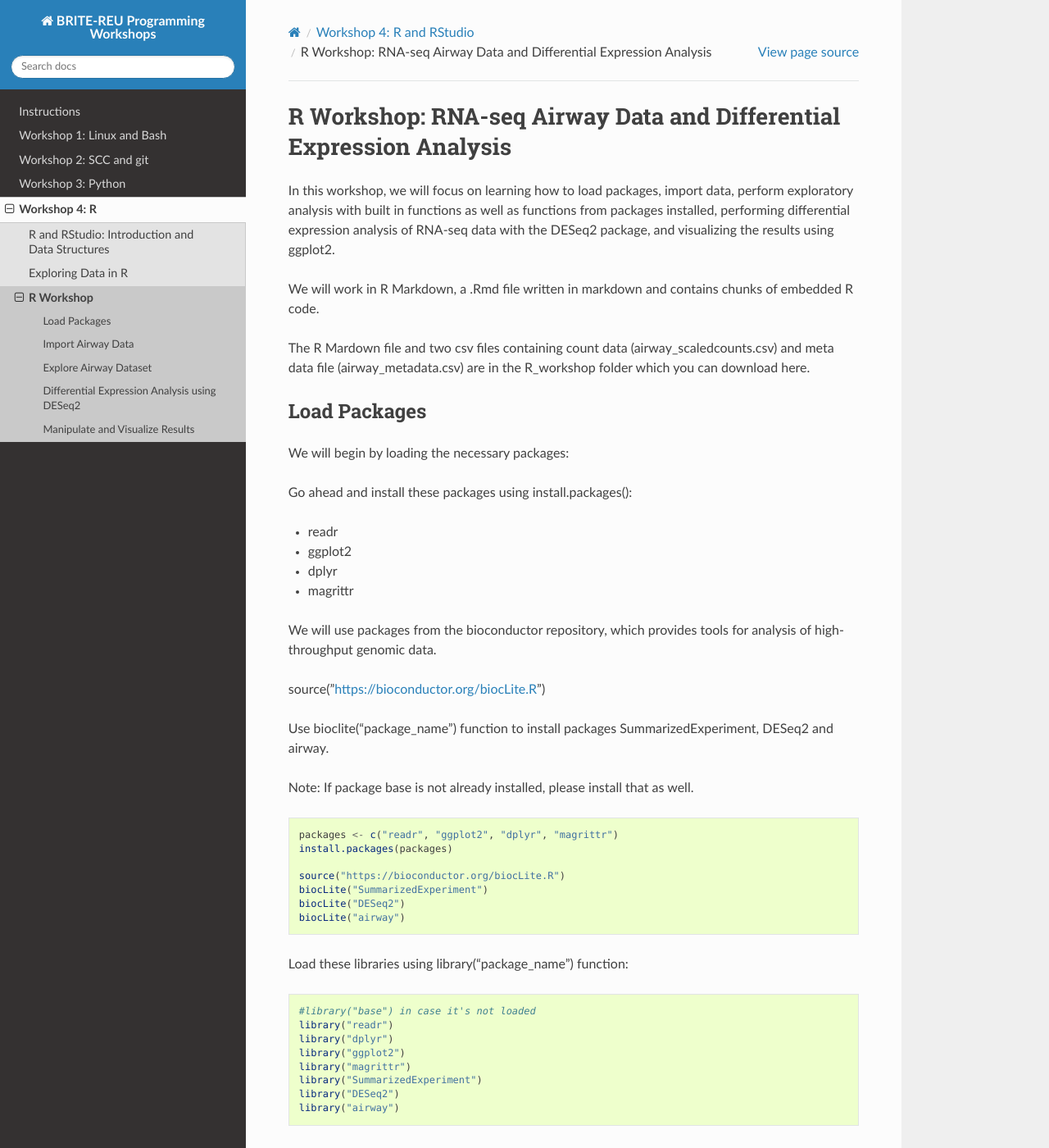
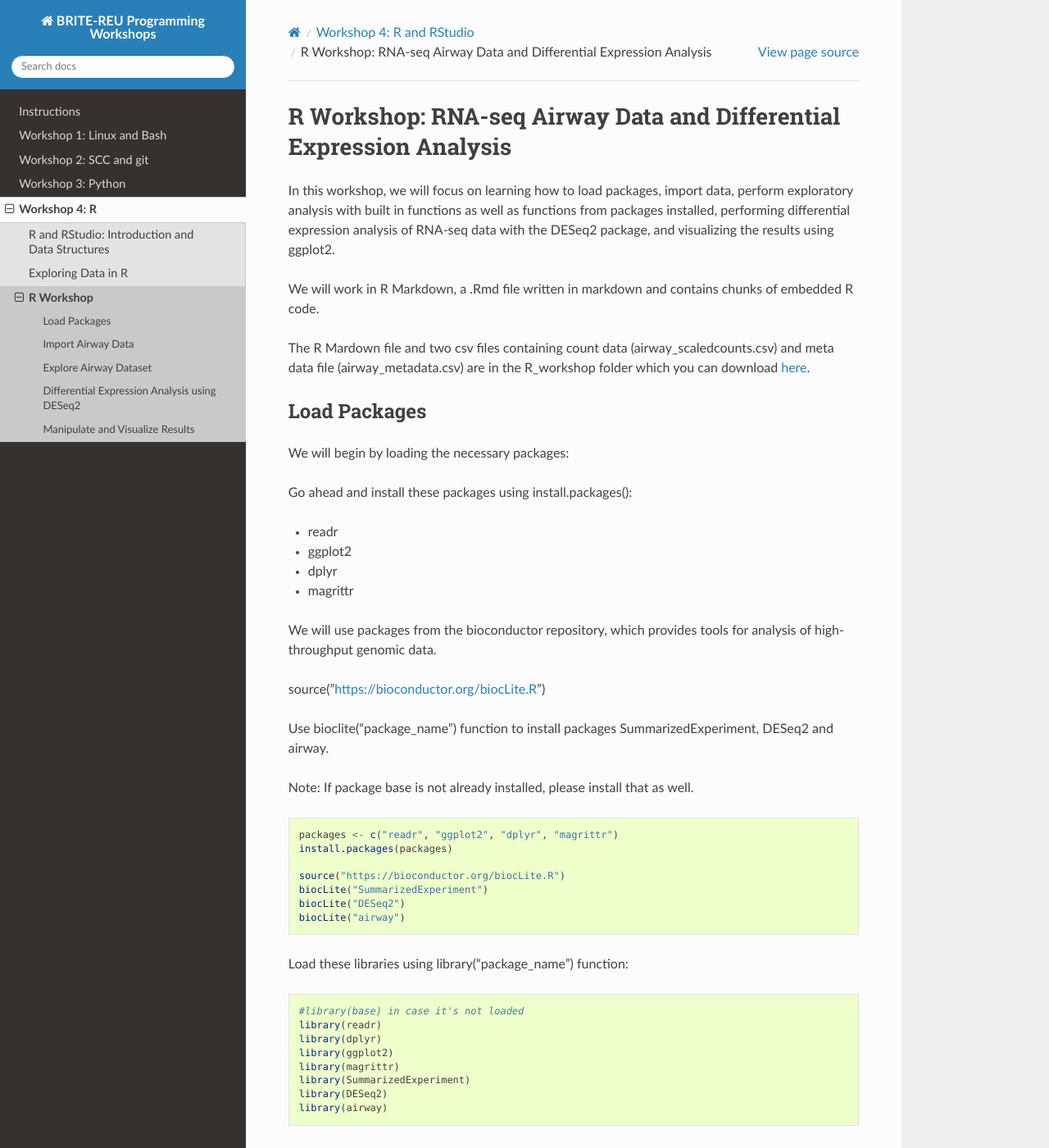
Before and after one commit to BRITE-REU/programming-workshops, a Sphinx documentation site: the page built from source/workshops/04_R/Workshop_R.rst, in a window 1280 px wide and 1400 px high. Shown: the whole window at 82% size. Built offline with Sphinx 7.4.7 and the Read the Docs theme 2.0.0, drawn with Linux system fonts in a browser that asks for light colours.

```diff
--- a/source/workshops/04_R/Workshop_R.rst
+++ b/source/workshops/04_R/Workshop_R.rst
@@ -5,7 +5,7 @@ In this workshop, we will focus on learning how to load packages, import data, p
 
 We will work in R Markdown, a .Rmd file written in markdown and contains chunks of embedded R code.
 
-The R Mardown file and two csv files containing count data (airway_scaledcounts.csv) and meta data file (airway_metadata.csv) are in the R_workshop folder which you can download here.
+The R Mardown file and two csv files containing count data (airway_scaledcounts.csv) and meta data file (airway_metadata.csv) are in the R_workshop folder which you can download `here <https://drive.google.com/open?id=1qqoupV8tYrKt0Zptzf3ooo7Um7hANcFb>`_.
 
 ***********************
 Load Packages
@@ -47,14 +47,14 @@ Load these libraries using library("package_name") function:
 
 .. code:: R
 
-   #library("base") in case it's not loaded
-   library("readr")
-   library("dplyr")
-   library("ggplot2")
-   library("magrittr")
-   library("SummarizedExperiment")
-   library("DESeq2")
-   library("airway")
+   #library(base) in case it's not loaded
+   library(readr)
+   library(dplyr)
+   library(ggplot2)
+   library(magrittr)
+   library(SummarizedExperiment)
+   library(DESeq2)
+   library(airway)
 
 
 ***********************
```
